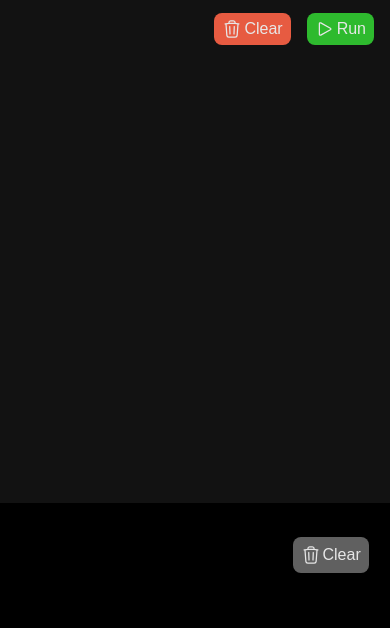
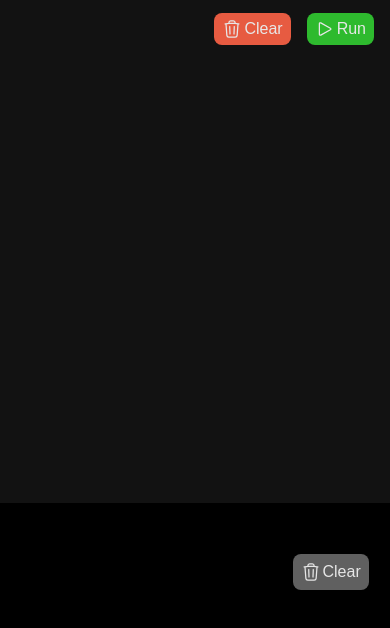
Before and after one commit to riasatsk/bangla-code, a website built with Vite: page index.html in a window 390 px wide. Shown: the part 54-682 px from the top of the page. Built offline with nearby package versions, Linux system fonts and the light colour scheme.

Commit message:
modified:   src/style.css

```diff
--- a/src/style.css
+++ b/src/style.css
@@ -161,6 +161,6 @@ body {
 
   #clearTerminal {
     left: 75%;
-    top: 70%;
+    top: 72%;
   }
 }
```
